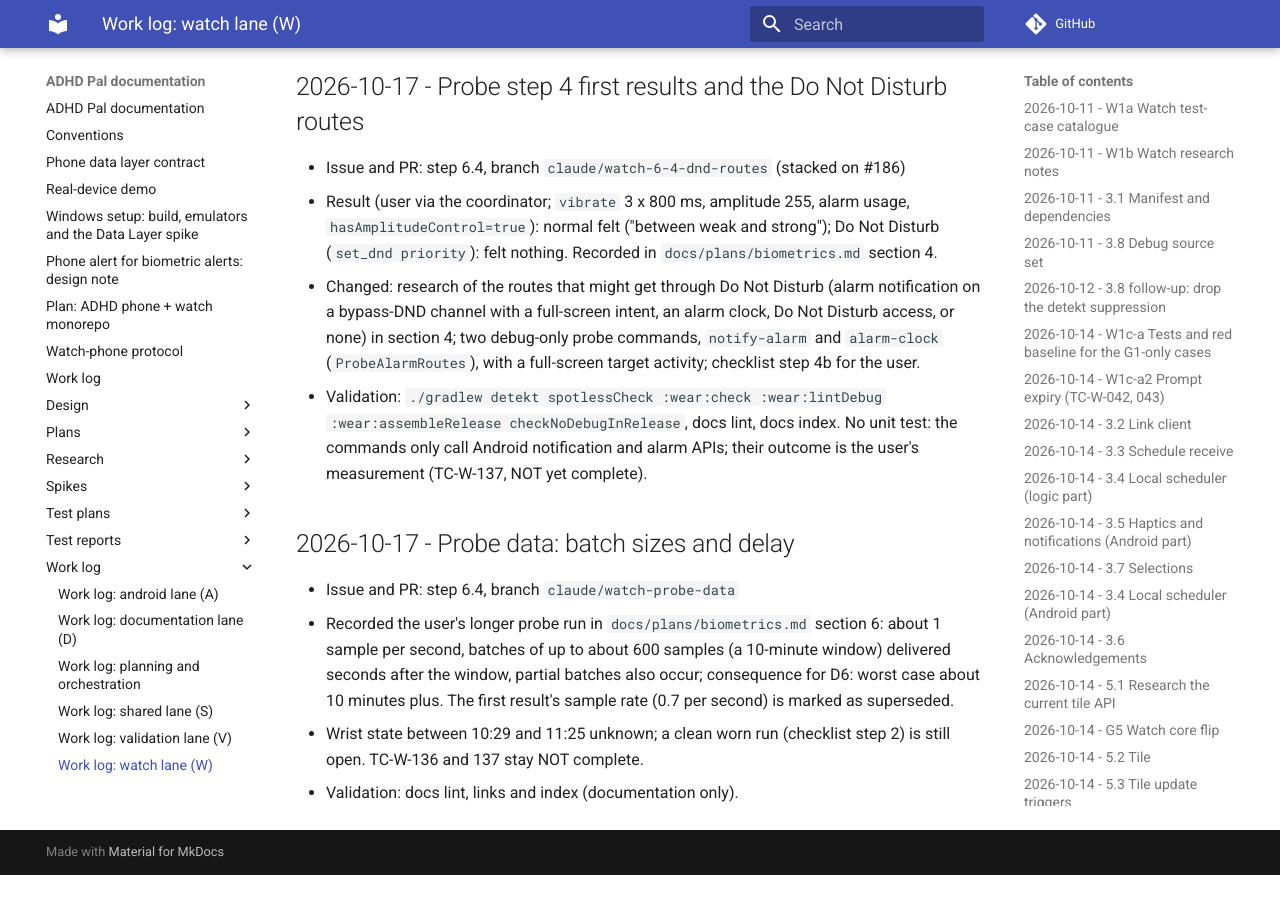
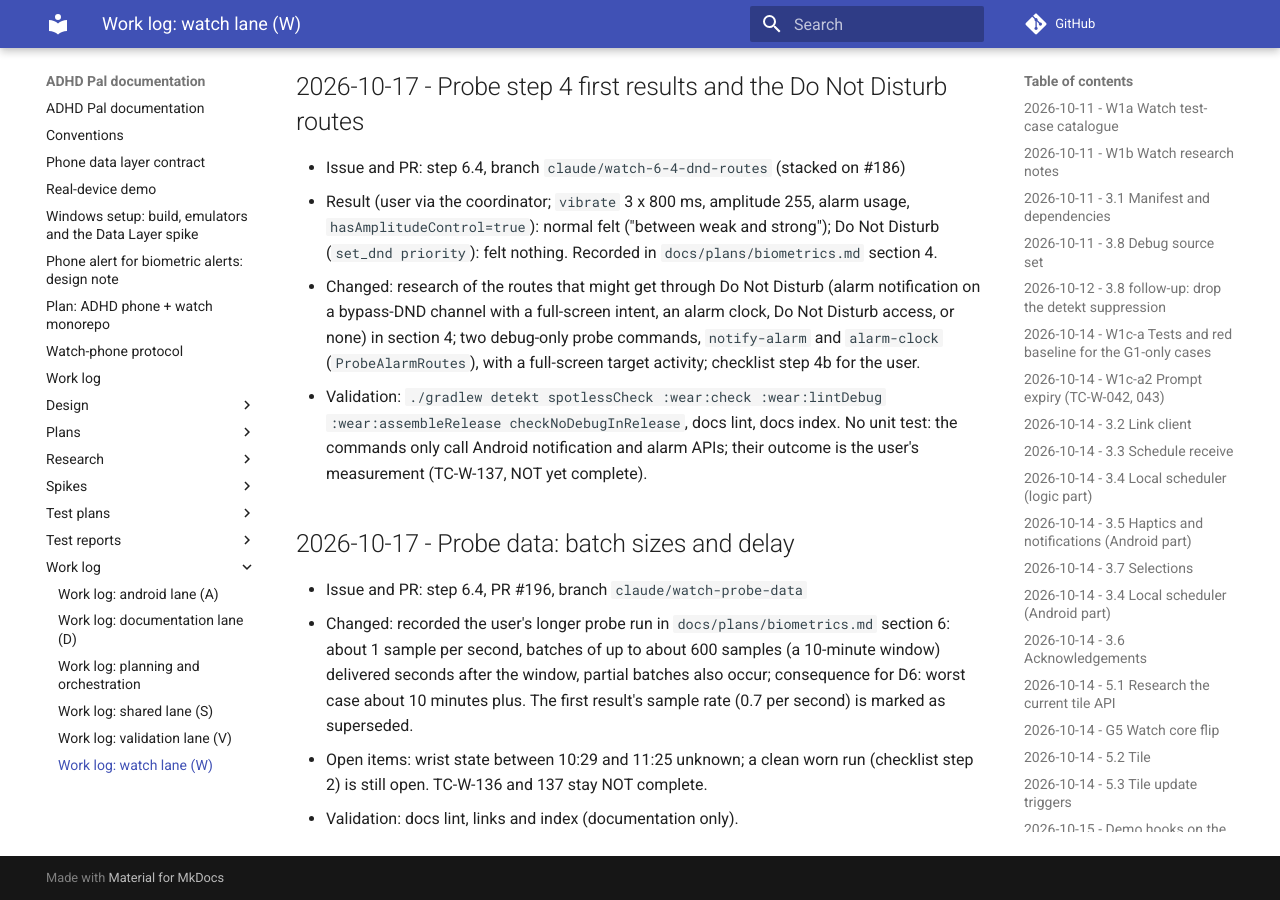
Before and after one commit to shlomoa/my-adhd-pal, an MkDocs documentation site: the page built from docs/work-log/watch.md, in a window 1280 px wide and 900 px high, scrolled down 16482 px. Built offline with MkDocs 1.6.1 and Material for MkDocs 9.7.7, drawn with Linux system fonts in a browser that asks for light colours; comment, search, counter and statistics services are not loaded; before the commit the page ends 17357 px from its top, so only the background shows below that.

Commit message:
Work log: probe data entry bullets
Co-Authored-By: Claude Sonnet 5.5 <noreply@anthropic.com>
Claude-Session: https://claude.ai/code/session_01HcRwALJbU35yo2eBFQ5GaX

```diff
--- a/docs/work-log/watch.md
+++ b/docs/work-log/watch.md
@@ -443,9 +443,9 @@ Entries for this lane only. Format and index: [`../work-log.md`](../work-log.md)
 
 ## 2026-10-17 - Probe data: batch sizes and delay
 
-- Issue and PR: step 6.4, branch `claude/watch-probe-data`
-- Recorded the user's longer probe run in `docs/plans/biometrics.md` section 6: about 1 sample per second, batches of up to about 600 samples
+- Issue and PR: step 6.4, PR #196, branch `claude/watch-probe-data`
+- Changed: recorded the user's longer probe run in `docs/plans/biometrics.md` section 6: about 1 sample per second, batches of up to about 600 samples
   (a 10-minute window) delivered seconds after the window, partial batches also occur; consequence for D6: worst case about 10 minutes plus.
   The first result's sample rate (0.7 per second) is marked as superseded.
-- Wrist state between 10:29 and 11:25 unknown; a clean worn run (checklist step 2) is still open. TC-W-136 and 137 stay NOT complete.
+- Open items: wrist state between 10:29 and 11:25 unknown; a clean worn run (checklist step 2) is still open. TC-W-136 and 137 stay NOT complete.
 - Validation: docs lint, links and index (documentation only).
```
